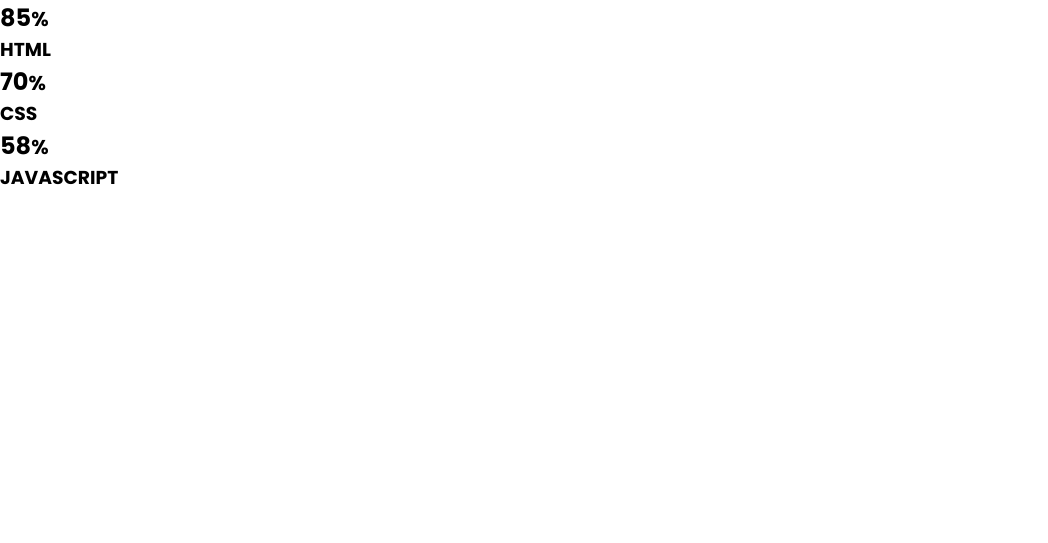
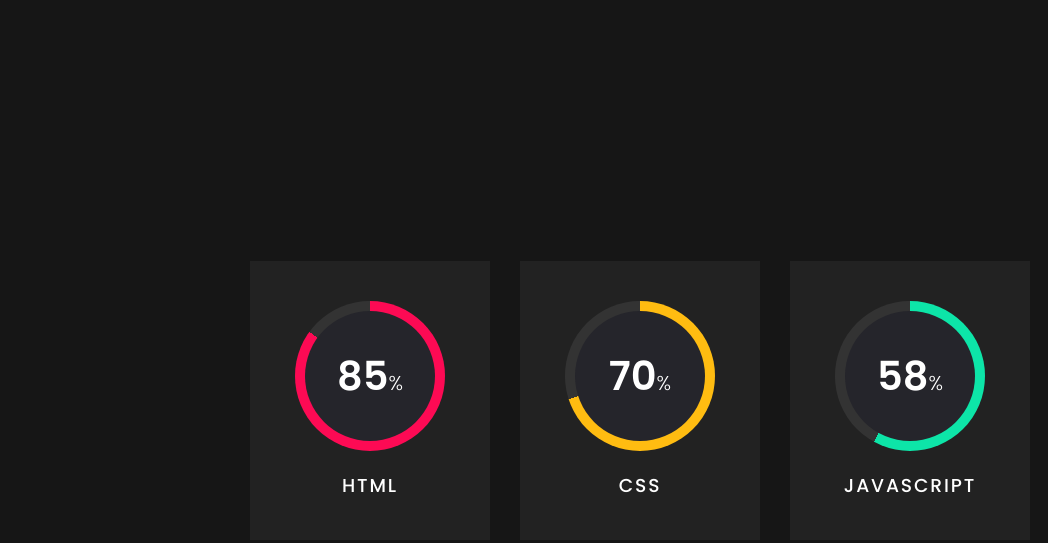
Before and after one commit to CJR85/circular_progress, a plain HTML site: page index.html in a window 1280 px wide. Shown: the whole page, without its empty margins (0-1048 px from the left). Drawn offline with Linux system fonts and the light colour scheme.

Commit message:
Style body, container, circle and box classes

```diff
--- a/style.css
+++ b/style.css
@@ -6,3 +6,74 @@
   box-sizing: border-box;
   font-family: 'Poppins', sans-serif;
 }
+
+body {
+  display: flex;
+  justify-content: center;
+  align-items: center;
+  min-height: 100vh;
+  background: #161616;
+}
+
+.container {
+  position: relative;
+  display: flex;
+  gap: 30px;
+}
+
+.container .box {
+  position: relative;
+  padding: 40px 0px;
+  width: 240px;
+  background: #222;
+  display: flex;
+  justify-content: center;
+  align-items: center;
+  flex-direction: column;
+}
+
+.container .box .circle {
+  position: relative;
+  width: 150px;
+  height: 150px;
+  background: conic-gradient(
+    from 0deg,
+    var(--clr) 0%,
+    var(--clr) 0% var(--i),
+    #333 var(--i),
+    #333 100%
+  );
+  border-radius: 50%;
+  display: flex;
+  justify-content: center;
+  align-items: center;
+}
+
+.container .box .circle::before {
+  content: '';
+  position: absolute;
+  inset: 10px;
+  background: #25252b;
+  border-radius: 50%;
+}
+
+.container .box h2 {
+  position: relative;
+  text-align: center;
+  font-size: 2.5em;
+  color: #fff;
+  font-weight: 600;
+}
+
+.container .box h2 small {
+  font-size: 0.5em;
+  font-weight: 300;
+}
+
+.container .box h3 {
+  color: #fff;
+  text-transform: uppercase;
+  margin-top: 20px;
+  font-weight: 500;
+  letter-spacing: 0.1em;
+}
```
